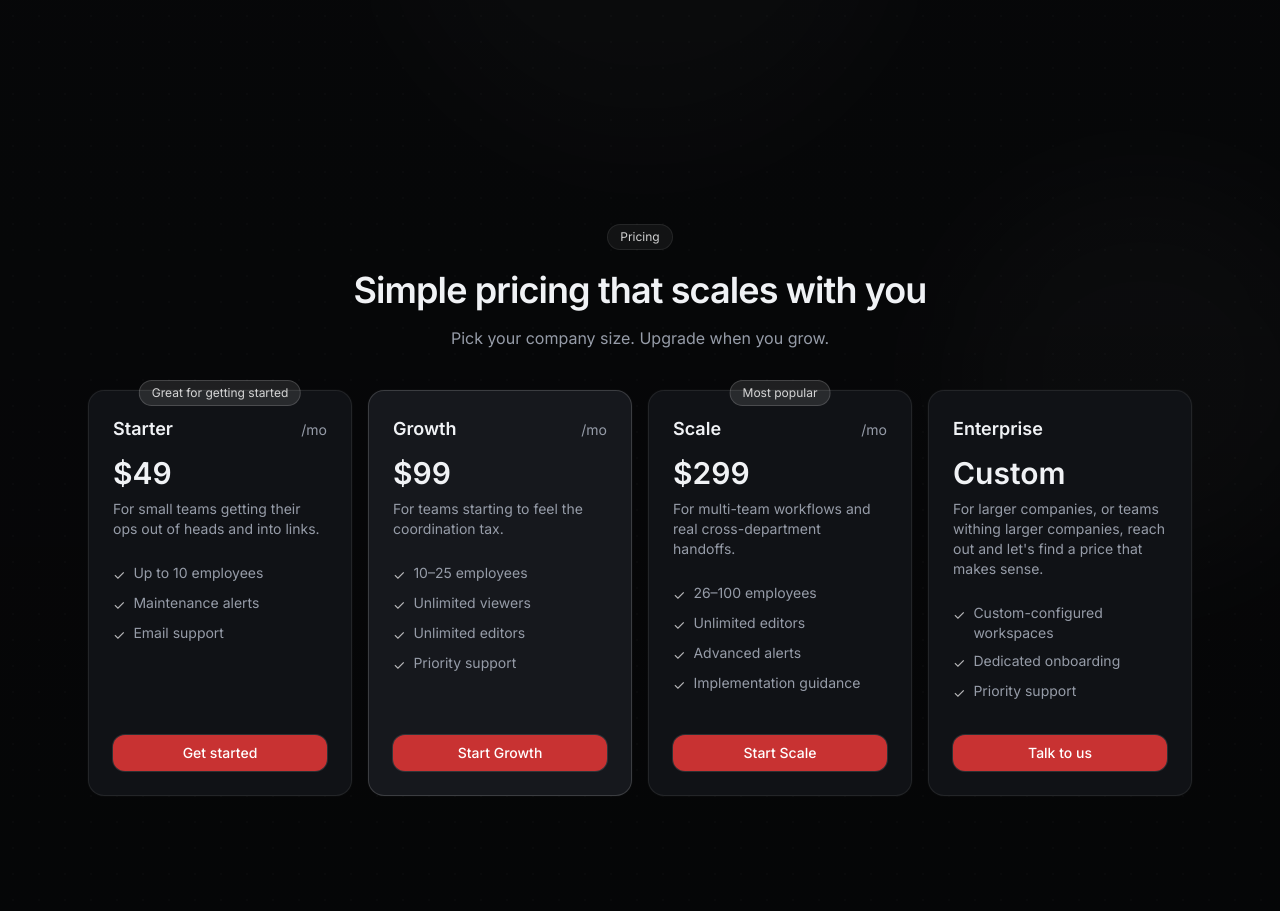
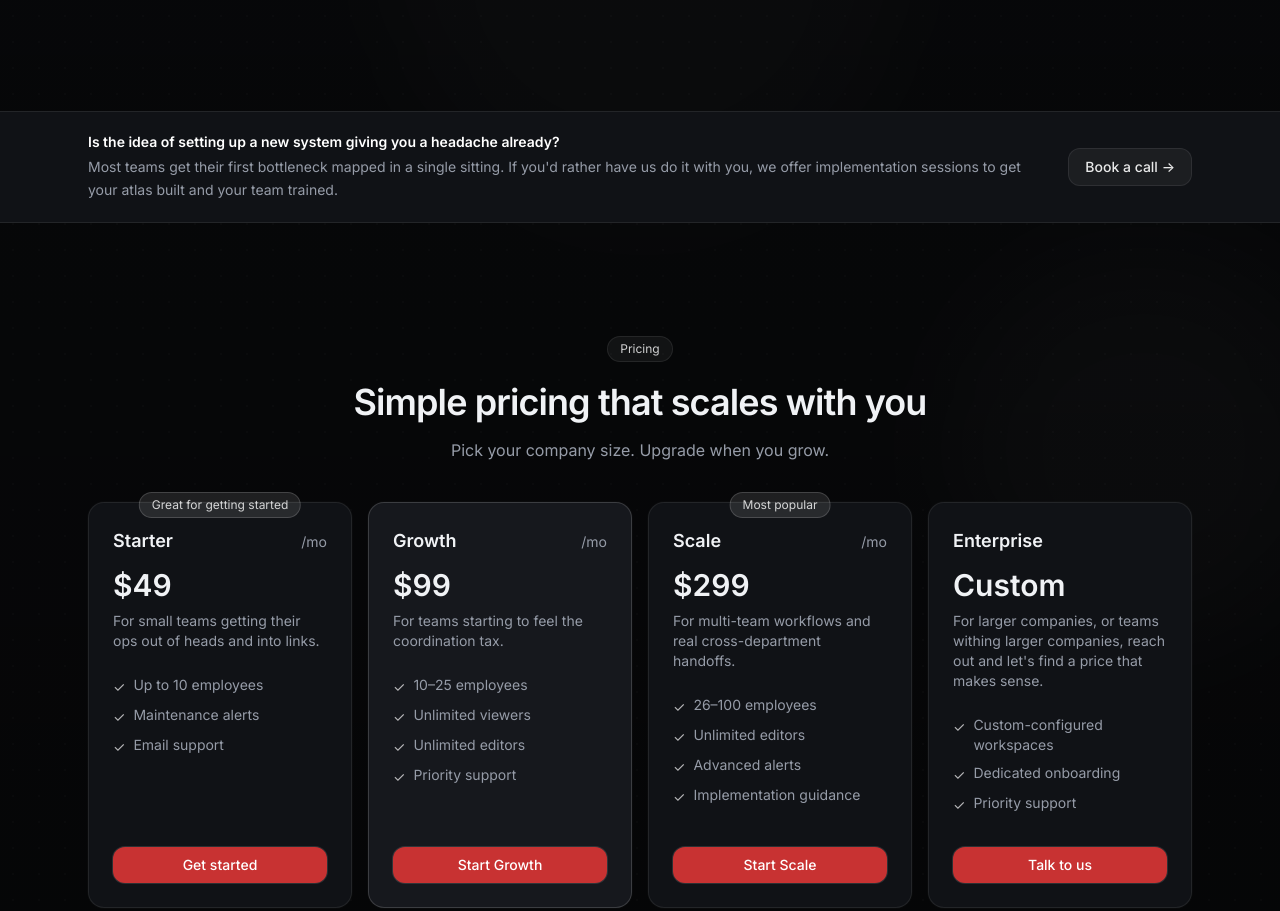
Before and after one commit to danielmcgiffin/qstr, a SvelteKit app in the folder qstr-mrktng/: page / in a window 1280 px wide. Shown: the part 3390-4301 px from the top of the page. Built offline with nearby package versions, Linux system fonts and the light colour scheme.

Commit message:
services language

```diff
--- a/qstr-mrktng/src/lib/site.ts
+++ b/qstr-mrktng/src/lib/site.ts
@@ -146,6 +146,15 @@ export const site = {
         ],
       },
     ],
+  },
+
+  // ───────────────────────────────────────────
+  // IMPLEMENTATION CALLOUT
+  // ───────────────────────────────────────────
+  implementationCallout: {
+    headline: "Is the idea of setting up a new system giving you a headache already?",
+    text: "Most teams get their first bottleneck mapped in a single sitting. If you'd rather have us do it with you, we offer implementation sessions to get your atlas built and your team trained.",
+    cta: { label: "Book a call", href: "https://cal.com/danny-cursus/15min" },
   },
 
   // ───────────────────────────────────────────
--- a/qstr-mrktng/src/routes/+page.svelte
+++ b/qstr-mrktng/src/routes/+page.svelte
@@ -256,6 +256,24 @@
       </div>
     </section>
 
+    <!-- Implementation callout banner -->
+    <div class="relative border-y border-[rgb(var(--border))] bg-[rgb(var(--bg-elev))]">
+      <div class="mx-auto flex max-w-6xl flex-col items-center justify-between gap-4 px-6 py-5 sm:flex-row">
+        <div class="sm:text-left text-center">
+          <p class="text-sm font-semibold text-white">{site.implementationCallout.headline}</p>
+          <p class="mt-1 text-sm leading-relaxed text-[rgb(var(--muted))]">{site.implementationCallout.text}</p>
+        </div>
+        <a
+          class="shrink-0 rounded-xl border border-[rgb(var(--border))] bg-white/5 px-4 py-2 text-sm font-medium text-white/90 hover:bg-white/10"
+          href={site.implementationCallout.cta.href}
+          target="_blank"
+          rel="noreferrer"
+        >
+          {site.implementationCallout.cta.label} →
+        </a>
+      </div>
+    </div>
+
     <!-- ═══════════════════════════════════════ -->
     <!-- PRICING                                 -->
     <!-- ═══════════════════════════════════════ -->
```
